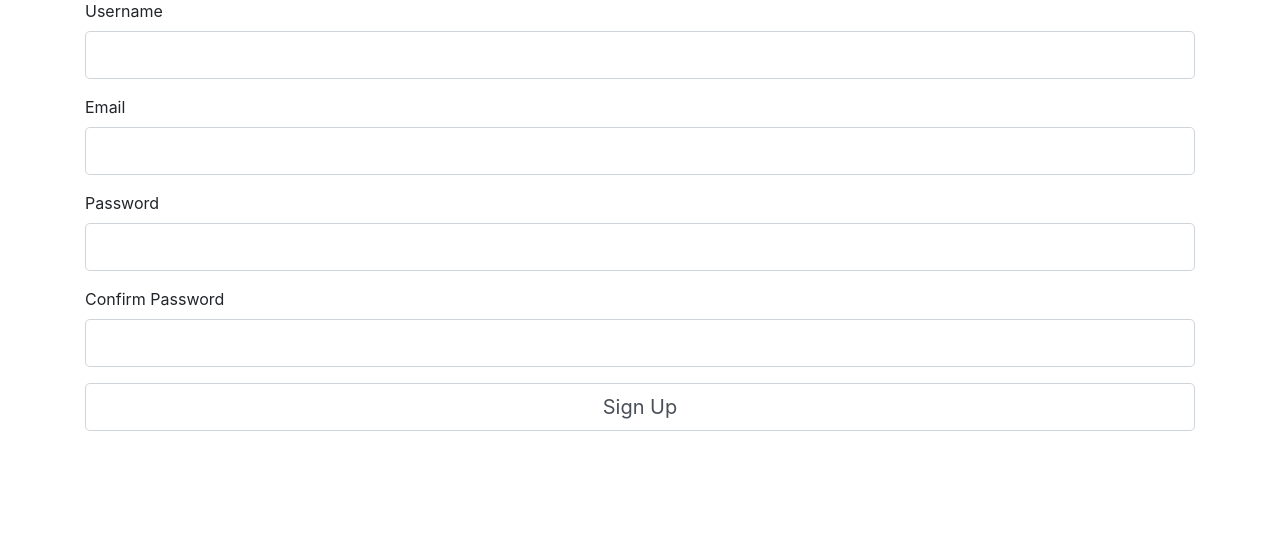
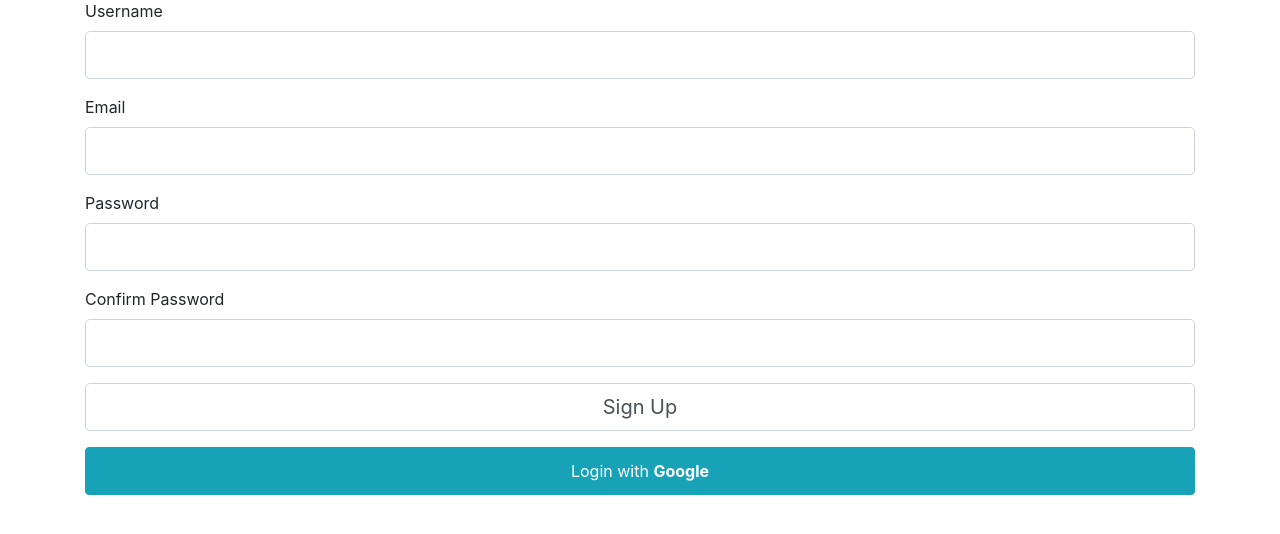
Before and after one commit to philipa18/Flext, a Flask app: page /register in a window 1280 px wide. Shown: the part 127-661 px from the top of the page. Run offline with Flask 2, Linux system fonts and the light colour scheme; some libraries are stand-ins or nearby versions.

Commit message:
google login on registration

```diff
--- a/flask_app/config.py
+++ b/flask_app/config.py
@@ -1,6 +1,6 @@
 # Configuration values
 SECRET_KEY = b'\xd6I\xf1\x10\x08\x13\x1e\xea\xed\xaf\xb1\x9cVQ\xa2\x94' # Generated by MeiJade on 12/10/21
-MONGODB_HOST = "mongodb://localhost:27017/Flext"
+
 
 # NOTE: Hosting the DB on the localhost is fine *when we're testing locally*. When we actually deploy our
 # app to the web on Heroku, we'll have to change where we host the DB. Refer to the 12/3/21 slides to
--- a/flask_app/templates/register.html
+++ b/flask_app/templates/register.html
@@ -65,5 +65,11 @@
         </form>
     </div>
 </div>
+<div class="row">
+    <div class="col">
+        <a href="{{ url_for('users.google_login') }}">
+            <button type="button" class="btn btn-info w-100" style="height:48px;" >Login with <b>Google</b></button>
+         </a>
+</div>
 
 {% endblock %}
```
